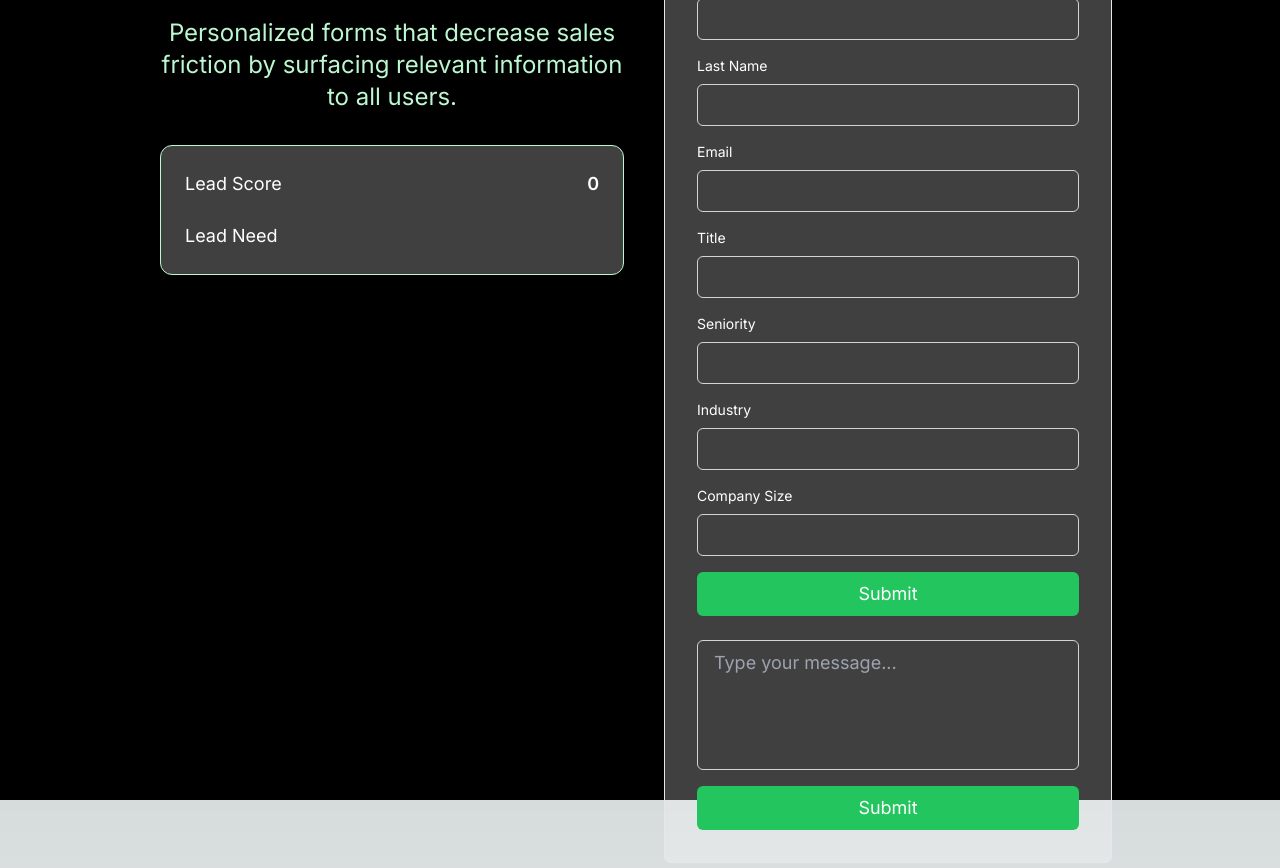
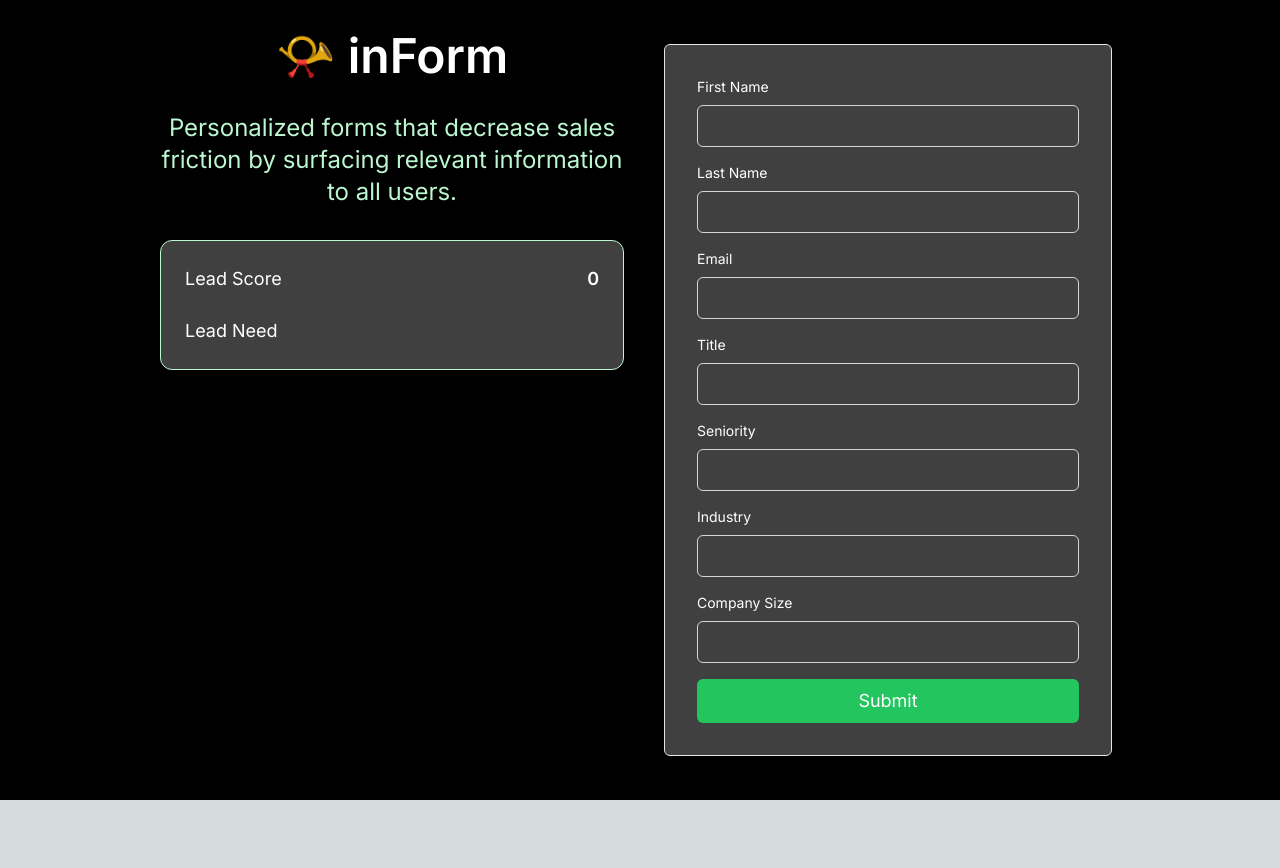
Before and after one commit to jaronsander/app-inform, a Next.js app: page / in a window 1280 px wide. Shown: the top 868 px of the page. After the commit the page ends 800 px from the top, so only its background shows below. Built offline with nearby package versions, Linux system fonts and the light colour scheme.

Commit message:
added form to chat logic

```diff
--- a/components/MainForm.tsx
+++ b/components/MainForm.tsx
@@ -8,8 +8,24 @@ const MainForm = () => {
     const [score, setScore] = useState(0)
     const [need, setNeed] = useState('')
     const [chat, setChat] = useState([])
+    const [lead, setLead] = useState({})
+    const [submitted, setSubmitted] = useState(false)
 
     const getq = async () => {
+    }
+    const handleFirstSubmit = async (e) => {
+      e.preventDefault()
+      setLoading(true)
+      const formData = new FormData(e.currentTarget)
+      // setLead(formData)
+      // console.log(lead.entries().length)
+      for (var pair of formData.entries()) {
+        lead[pair[0]] = pair[1]
+        console.log(pair[0]+ ', ' + pair[1]);
+        }
+      console.log(lead)
+      setSubmitted(true)
+      setLoading(false)
     }
     const handleSubmit = async (e) => {
         e.preventDefault()
@@ -23,7 +39,7 @@ const MainForm = () => {
         setLoading(false)
     }
     return (
-        <div className="w-full min-h-screen max-w-screen-lg mx-auto grid grid-cols-1 md:grid-cols-2 gap-8 p-8">
+        <div className="w-full h-screen overflow-y-scroll md:overflow-y-auto max-w-screen-lg mx-auto grid grid-cols-1 md:grid-cols-2 gap-8 p-8">
       <div className="flex flex-col space-y-8">
         <h1 className="text-5xl text-center font-semibold text-white">📯 inForm</h1>
         <h2 className="text-2xl text-center text-green-200">
@@ -42,7 +58,8 @@ const MainForm = () => {
       </div>
   <div className="flex justify-center items-center">
     <div className="w-full max-w-md flex flex-col border border-gray-200 rounded-md p-8 space-y-6 bg-white bg-opacity-25">
-    <form onSubmit={handleSubmit} className="w-full flex flex-col space-y-4">
+      {!submitted &&
+    <form onSubmit={handleFirstSubmit} className="w-full flex flex-col space-y-4">
         <div className="flex flex-col space-y-2">
           <label htmlFor="firstName" className="text-sm">
             First Name
@@ -134,7 +151,10 @@ const MainForm = () => {
         >
           Submit
         </button>
-      </form>
+      </form>}
+      {submitted &&
+      <div>
+      {chat.length > 0 && <Thread thread={chat} />}
       <form onSubmit={handleSubmit} className="w-full flex flex-col space-y-4">
 
         <div className="flex flex-col space-y-2">
@@ -155,6 +175,8 @@ const MainForm = () => {
         </button>
       </form>
       </div>
+}
+    </div>
   </div>
 </div>
 
--- a/components/Thread.tsx
+++ b/components/Thread.tsx
@@ -6,9 +6,10 @@ const Thread = ({ thread }) => {
             {thread.map((message:any, index:number) => (
                 <div
                     key={index}
-                    className="rounded-lg border border-gray-300 p-2 my-2"
+                    className={message.type === 'bot' ? "border border-green-300 px-4 py-2 rounded-md bg-green-800 text-white mb-3" : "border border-gray-300 px-4 py-2 rounded-md bg-transparent text-white mb-3"}
+
                 >
-                    <p className="text-white">{JSON.stringify(message)}</p>
+                    <p className="text-white">{message.message}</p>
                 </div>
             ))}
         </div>
```
Lines whose indentation alone changed are shown as unchanged.
